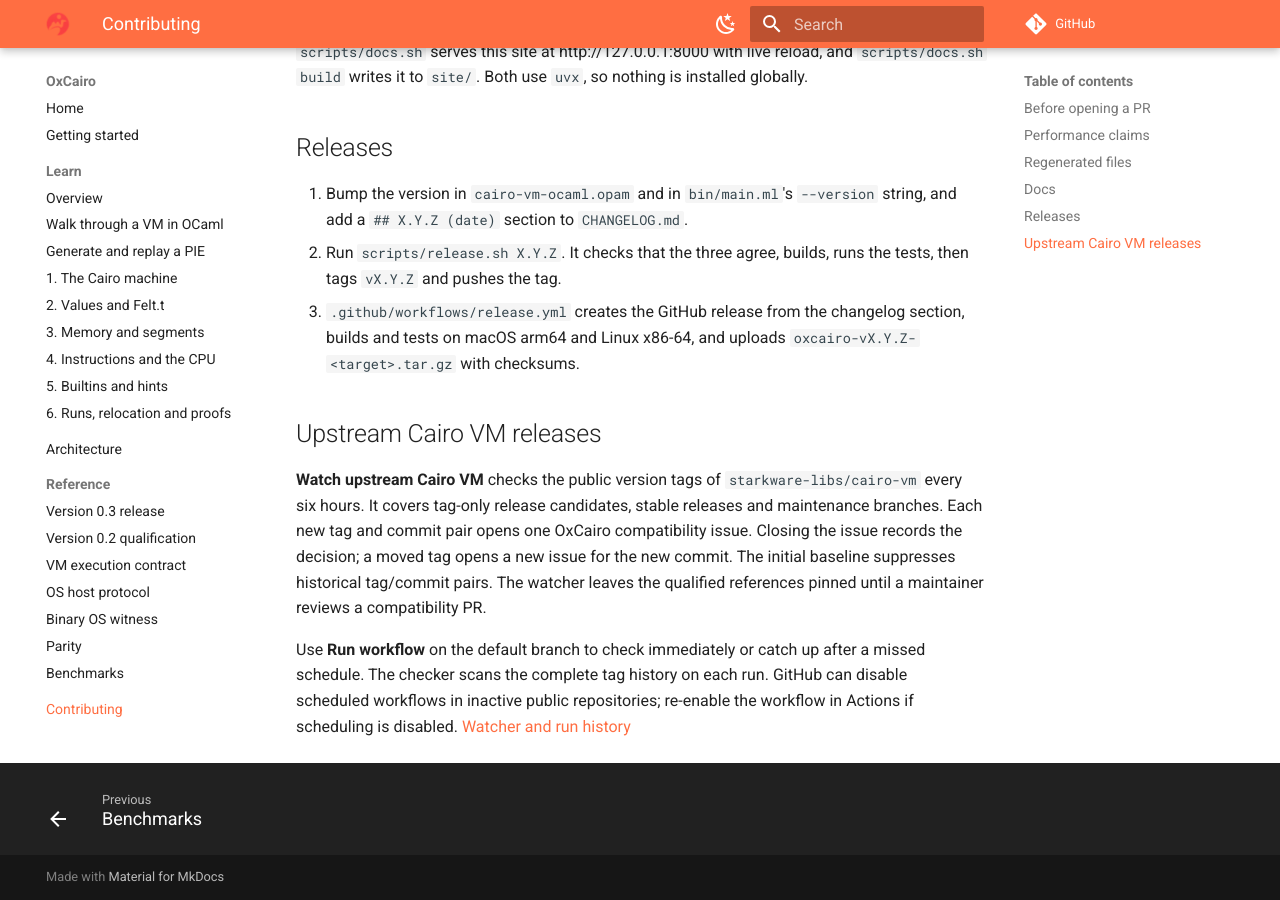
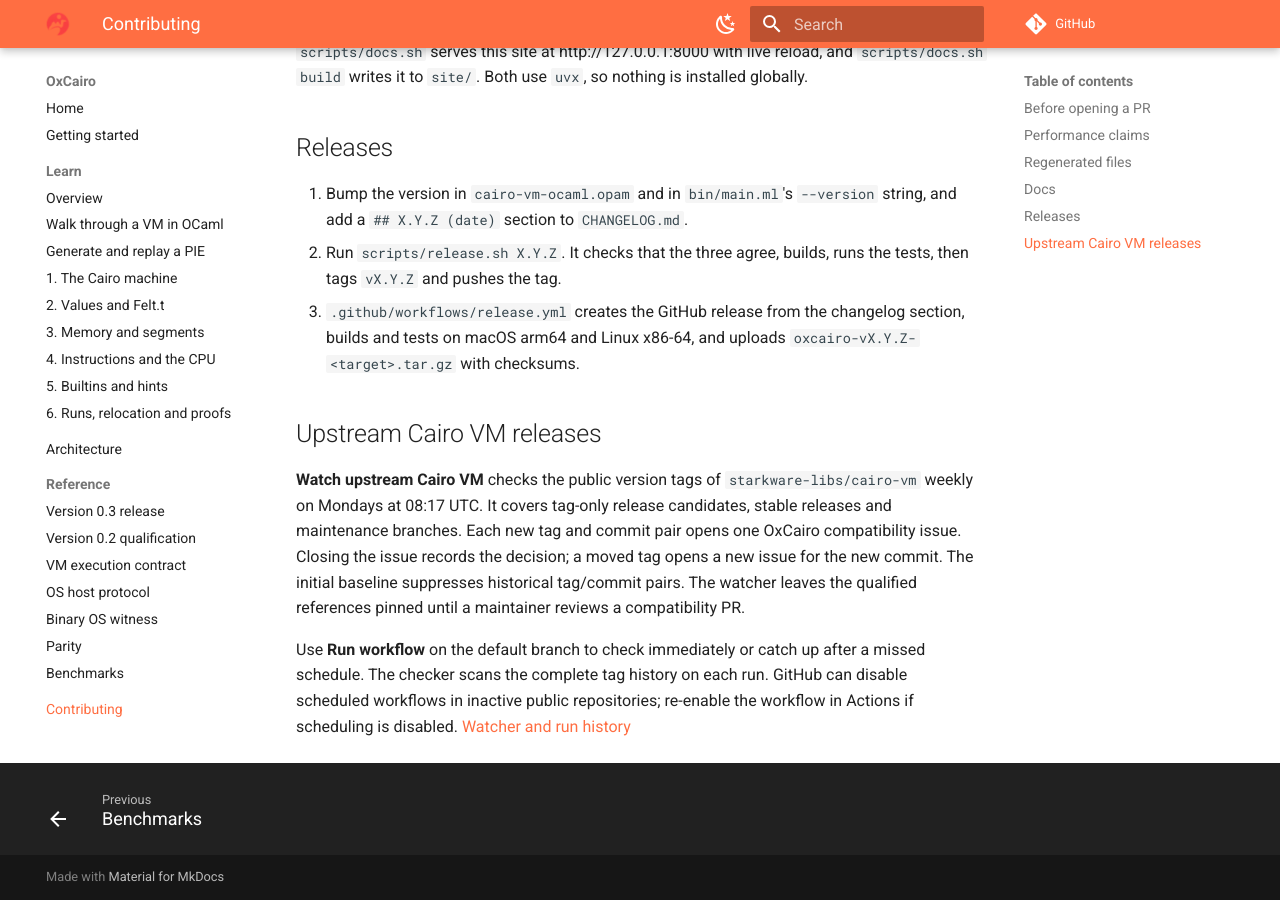
Before and after one commit to teddyjfpender/cairo-vm-ocaml, an MkDocs documentation site: the page built from docs/contributing.md, in a window 1280 px wide and 900 px high, scrolled down 834 px. Built offline with MkDocs 1.6.1 and Material for MkDocs 9.7.7, drawn with Linux system fonts in a browser that asks for light colours; comment, search, counter and statistics services are not loaded.

Commit message:
Check upstream Cairo VM tags weekly and baseline the existing maintenance tag

```diff
--- a/docs/contributing.md
+++ b/docs/contributing.md
@@ -45,6 +45,6 @@ such as `sample` or `perf` enough data on short programs.
 
 ## Upstream Cairo VM releases
 
-**Watch upstream Cairo VM** checks the public version tags of `starkware-libs/cairo-vm` every six hours. It covers tag-only release candidates, stable releases and maintenance branches. Each new tag and commit pair opens one OxCairo compatibility issue. Closing the issue records the decision; a moved tag opens a new issue for the new commit. The initial baseline suppresses historical tag/commit pairs. The watcher leaves the qualified references pinned until a maintainer reviews a compatibility PR.
+**Watch upstream Cairo VM** checks the public version tags of `starkware-libs/cairo-vm` weekly on Mondays at 08:17 UTC. It covers tag-only release candidates, stable releases and maintenance branches. Each new tag and commit pair opens one OxCairo compatibility issue. Closing the issue records the decision; a moved tag opens a new issue for the new commit. The initial baseline suppresses historical tag/commit pairs. The watcher leaves the qualified references pinned until a maintainer reviews a compatibility PR.
 
 Use **Run workflow** on the default branch to check immediately or catch up after a missed schedule. The checker scans the complete tag history on each run. GitHub can disable scheduled workflows in inactive public repositories; re-enable the workflow in Actions if scheduling is disabled. [Watcher and run history](https://github.com/teddyjfpender/cairo-vm-ocaml/actions/workflows/watch-cairo-vm.yml)
```
Also changed, not shown: 2 other files.
